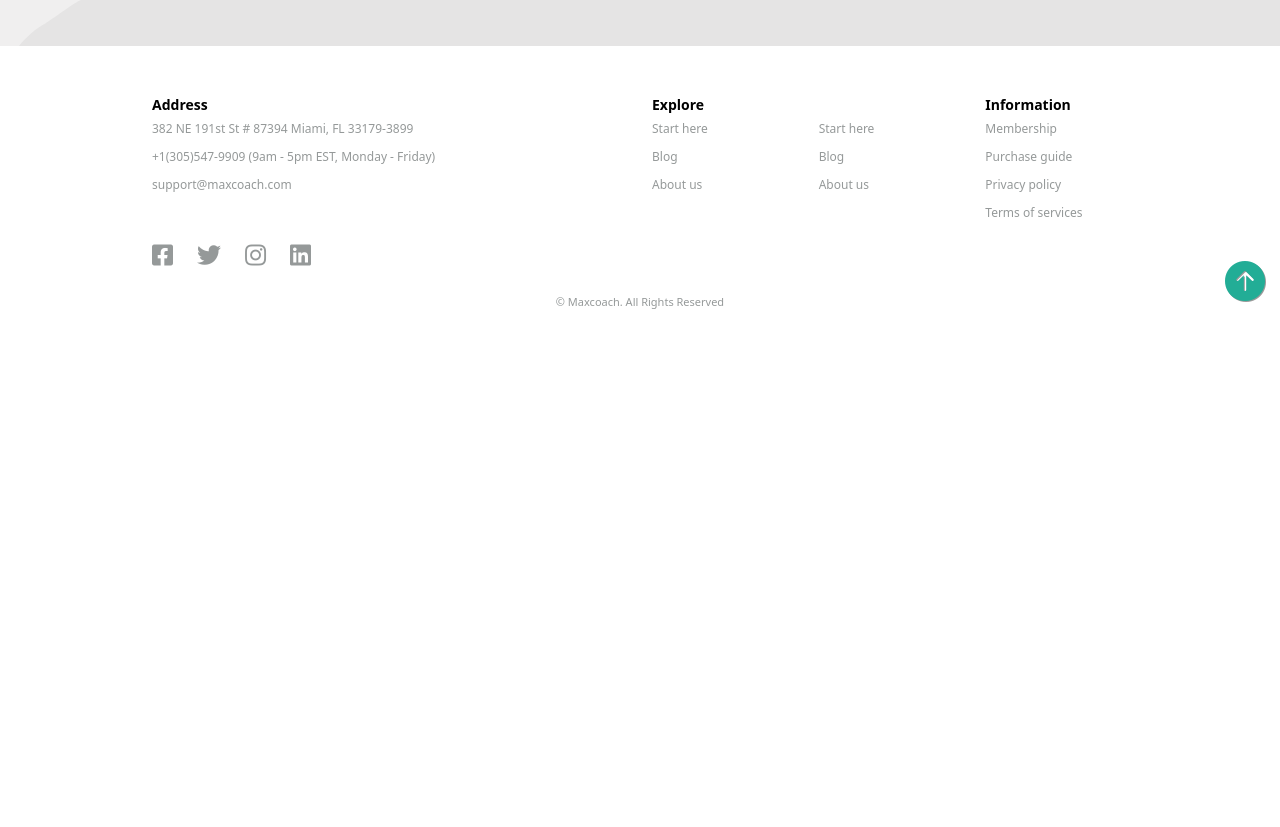
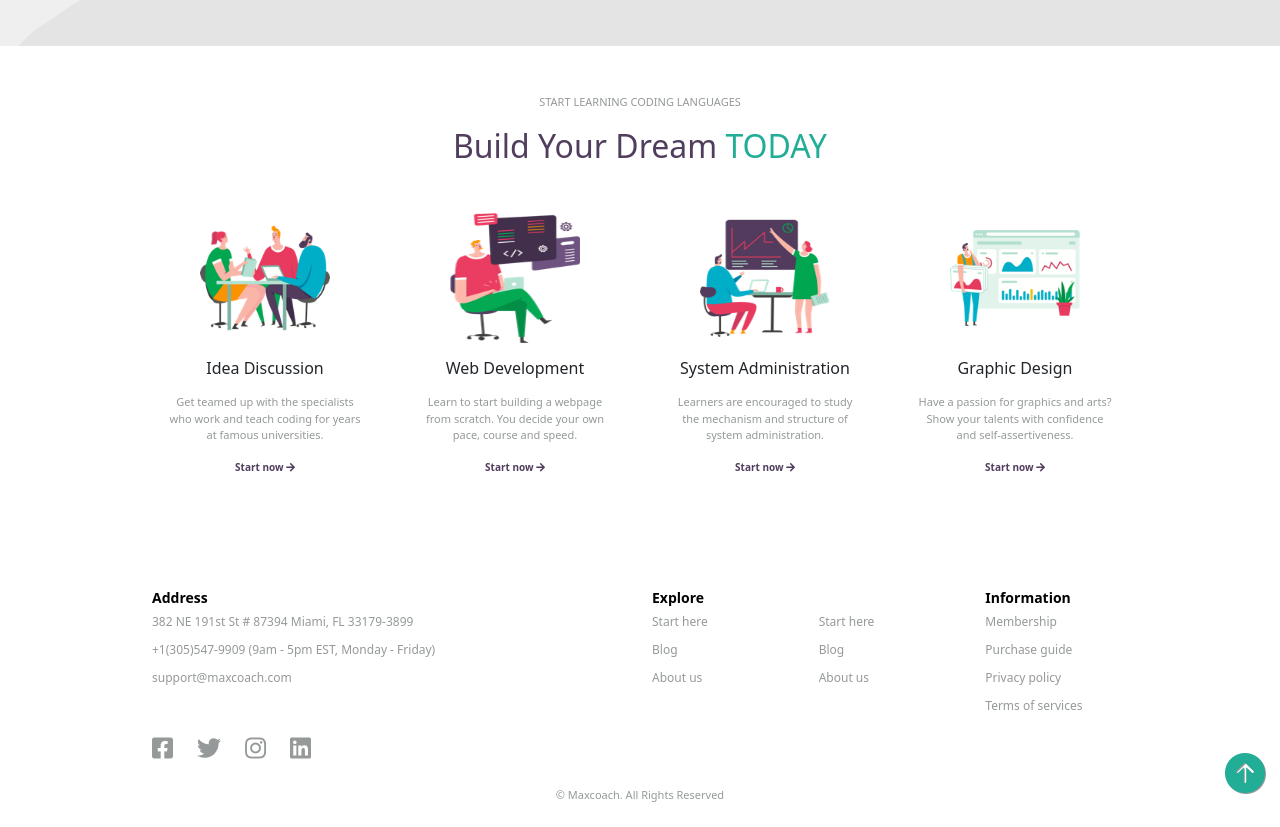
Before and after one commit to marcoche88/proj-html-vuejs, a Vue app: page / in a window 1280 px wide. Shown: the part 609-1436 px from the top of the page. Before the commit the page ends 944 px from the top, so only its background shows below. Built offline with nearby package versions, Linux system fonts and the light colour scheme.

Commit message:
added section coding lang and box component

```diff
--- a/src/components/Main.vue
+++ b/src/components/Main.vue
@@ -1,70 +1,80 @@
 <template>
   <main>
     <!-- jumbotron -->
-    <section id="main-hero" class="py-5 position-relative">
-      <div class="my-container container h-100 position-relative">
-        <div class="row h-100">
-          <div class="col-6">
-            <div class="text-hero w-50 mt-5">
-              <h2>Complete Your Dreams in JavaS Programming</h2>
-              <p class="my-4">
-                Learn any coding program in distance and for a reasonable fee.
-                You don't have to struggle alone, you've got our assistance and
-                help.
-              </p>
-              <button type="button" class="btn px-4 py-2">
-                <i class="fas fa-download"></i> Download free E-book
-              </button>
-            </div>
-          </div>
-          <div class="col-6 h-100 text-end">
-            <img
-              class="h-100"
-              src="../assets/images/home-5-hero-image.png"
-              alt="main-hero"
-            />
+    <MainHero />
+
+    <!-- section coding language -->
+    <section id="coding-languages" class="my-5">
+      <p class="text-center text-uppercase">Start learning coding languages</p>
+      <h2 class="text-center">
+        Build Your Dream <span class="text-uppercase fw-light">today</span>
+      </h2>
+      <div class="my-container container mt-5">
+        <div class="row">
+          <div class="col-3" v-for="box in boxes" :key="box.img">
+            <Box :box="box" />
           </div>
         </div>
       </div>
-      <div class="wave position-absolute"></div>
     </section>
   </main>
 </template>
 
 <script>
+import MainHero from "./main/MainHero.vue";
+import Box from "./main/Box.vue";
 export default {
   name: "Main",
+  components: {
+    MainHero,
+    Box,
+  },
+  data() {
+    return {
+      boxes: [
+        {
+          img: "01",
+          title: "Idea Discussion",
+          text: "Get teamed up with the specialists who work and teach coding for years at famous universities.",
+          link: "#",
+        },
+        {
+          img: "02",
+          title: "Web Development",
+          text: "Learn to start building a webpage from scratch. You decide your own pace, course and speed.",
+          link: "#",
+        },
+        {
+          img: "03",
+          title: "System Administration",
+          text: "Learners are encouraged to study the mechanism and structure of system administration.",
+          link: "#",
+        },
+        {
+          img: "04",
+          title: "Graphic Design",
+          text: "Have a passion for graphics and arts? Show your talents with confidence and self-assertiveness.",
+          link: "#",
+        },
+      ],
+    };
+  },
 };
 </script>
 
 <style scoped lang="scss">
 @import "../scss/_vars.scss";
 
-#main-hero {
-  background-color: $bg-primary-color;
-  height: 600px;
-  color: $text-tertiary-color;
-  .my-container {
-    z-index: 1;
-  }
+#coding-languages {
   p {
     font-size: 11px;
-    line-height: 20px;
+    color: $text-secondary-color;
   }
-  button {
-    font-size: 11px;
-    font-weight: bold;
-    color: white;
-    background-color: $text-primary-color;
-  }
-
-  .wave {
-    height: 400px;
-    background-image: url("../assets/images/jumbo-overlay.svg");
-    transform: rotate(180deg) scaleX(-1);
-    bottom: 0;
-    right: 0;
-    left: 0;
+  h2 {
+    color: $text-tertiary-color;
+    span {
+      color: $text-primary-color;
+    }
   }
 }
 </style>
--- /dev/null
+++ b/src/components/main/Box.vue
@@ -0,0 +1,45 @@
+<template>
+  <div class="card border-0">
+    <img :src="ImgUrl" class="img-fluid px-5" :alt="box.title" />
+    <div class="card-body text-center">
+      <h6 class="card-title mb-3">{{ box.title }}</h6>
+      <p class="card-text">{{ box.text }}</p>
+      <a :href="box.link">Start now <i class="fas fa-arrow-right"></i></a>
+    </div>
+  </div>
+</template>
+
+<script>
+export default {
+  name: "Box",
+  props: {
+    box: Object,
+  },
+  computed: {
+    ImgUrl() {
+      return require(`../../assets/images/home-5-image-box-${this.box.img}.png`);
+    },
+  },
+};
+</script>
+
+<style scoped lang="scss">
+@import "../../scss/_vars.scss";
+
+img {
+  max-height: 130px;
+}
+
+p {
+  font-size: 11px;
+  color: $text-secondary-color;
+}
+
+a {
+  display: block;
+  text-decoration: none;
+  font-size: 10px;
+  font-weight: bold;
+  color: $text-tertiary-color;
+}
+</style>
--- /dev/null
+++ b/src/components/main/MainHero.vue
@@ -0,0 +1,66 @@
+<template>
+  <section id="main-hero" class="py-5 position-relative">
+    <div class="my-container container h-100 position-relative">
+      <div class="row h-100">
+        <div class="col-6">
+          <div class="text-hero w-50 mt-5">
+            <h2>Complete Your Dreams in JavaS Programming</h2>
+            <p class="my-4">
+              Learn any coding program in distance and for a reasonable fee. You
+              don't have to struggle alone, you've got our assistance and help.
+            </p>
+            <button type="button" class="btn px-4 py-2">
+              <i class="fas fa-download"></i> Download free E-book
+            </button>
+          </div>
+        </div>
+        <div class="col-6 h-100 text-end">
+          <img
+            class="h-100"
+            src="../../assets/images/home-5-hero-image.png"
+            alt="main-hero"
+          />
+        </div>
+      </div>
+    </div>
+    <div class="wave position-absolute"></div>
+  </section>
+</template>
+
+<script>
+export default {
+  name: "MainHero",
+};
+</script>
+
+<style scoped lang="scss">
+@import "../../scss/_vars.scss";
+
+#main-hero {
+  background-color: $bg-primary-color;
+  height: 600px;
+  color: $text-tertiary-color;
+  .my-container {
+    z-index: 1;
+  }
+  p {
+    font-size: 11px;
+    line-height: 20px;
+  }
+  button {
+    font-size: 11px;
+    font-weight: bold;
+    color: white;
+    background-color: $text-primary-color;
+  }
+
+  .wave {
+    height: 400px;
+    background-image: url("../../assets/images/jumbo-overlay.svg");
+    transform: rotate(180deg) scaleX(-1);
+    bottom: 0;
+    right: 0;
+    left: 0;
+  }
+}
+</style>
```
Also changed, not shown: 10 other files (tests, documents, lock files or other folders).
